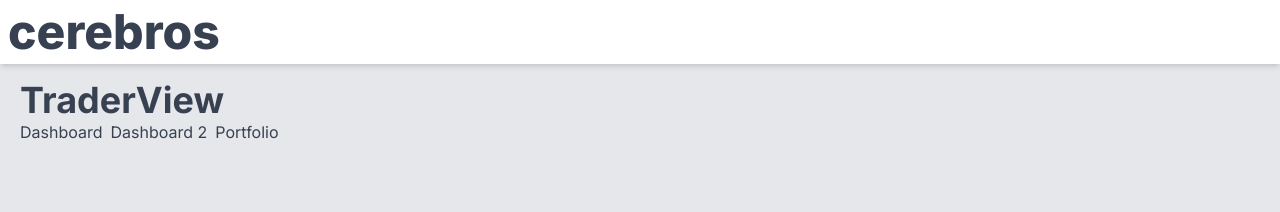
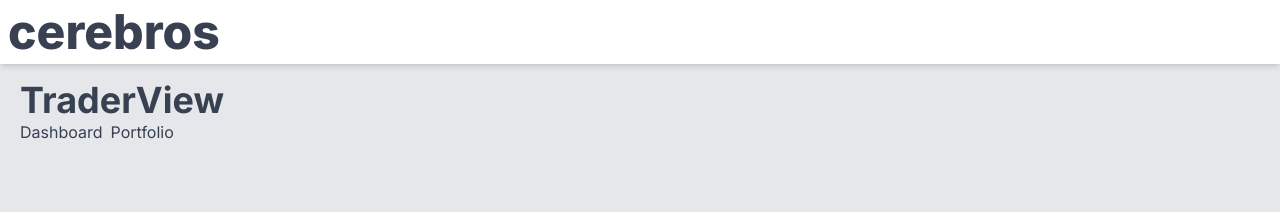
Before and after one commit to Kinar-Usha/cerebros-angular-app, an Angular app: page /trader in a window 1280 px wide. Shown: the top 212 px of the page. Built offline with nearby package versions, Linux system fonts and the light colour scheme.

Commit message:
fix child routing

```diff
--- a/src/app/trader/trader/trader.component.html
+++ b/src/app/trader/trader/trader.component.html
@@ -1,7 +1,6 @@
 <h2>TraderView</h2>
 <nav class="space-x-2">
   <a routerLink="./">Dashboard</a>
-  <a routerLink="./dashboard">Dashboard 2</a>
   <a routerLink="./portfolio">Portfolio</a>
 </nav>
 <router-outlet></router-outlet>
```
Also changed, not shown: src/app/app-routing.module.ts (+0 -23 lines), src/app/trader/trader-routing.module.ts (+1 -19 lines), src/app/trader/trader.module.ts (+3 -11 lines).
